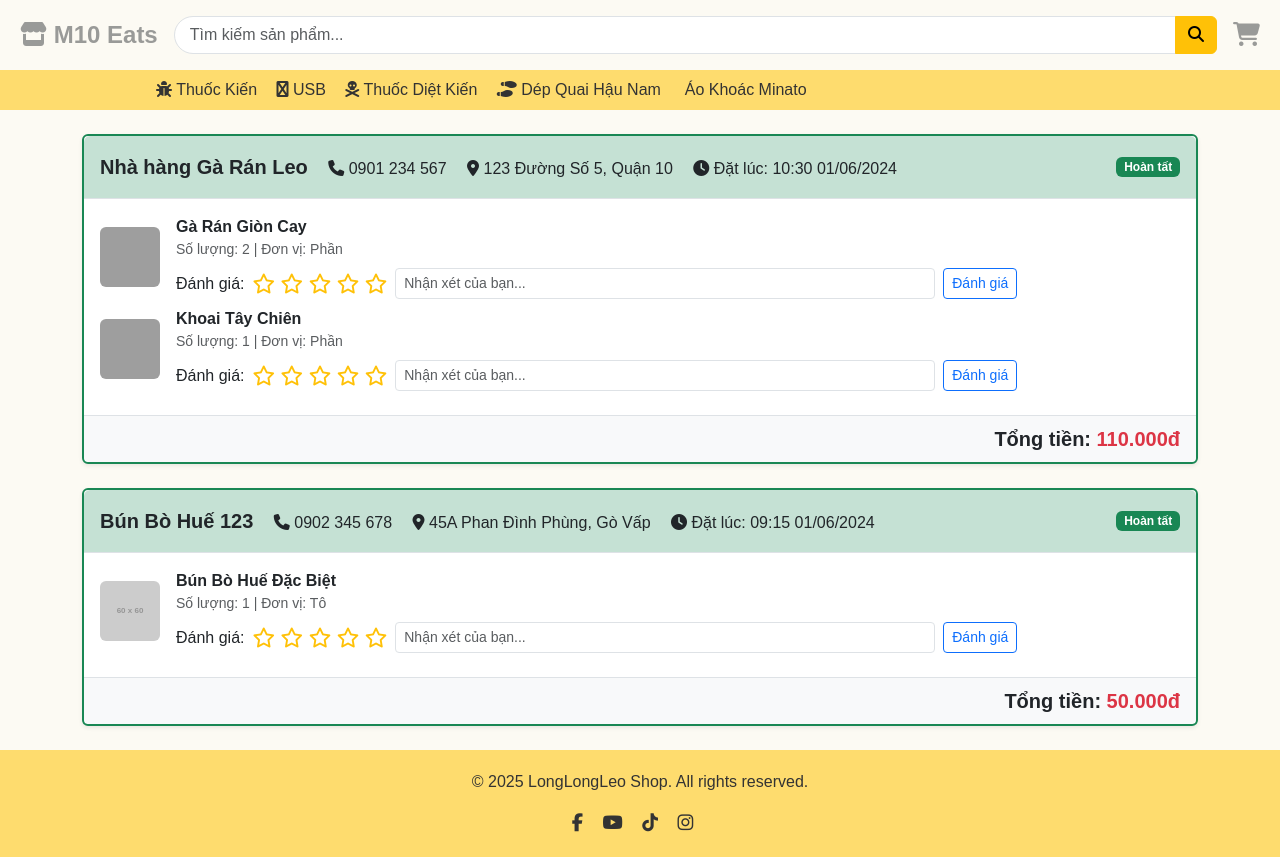
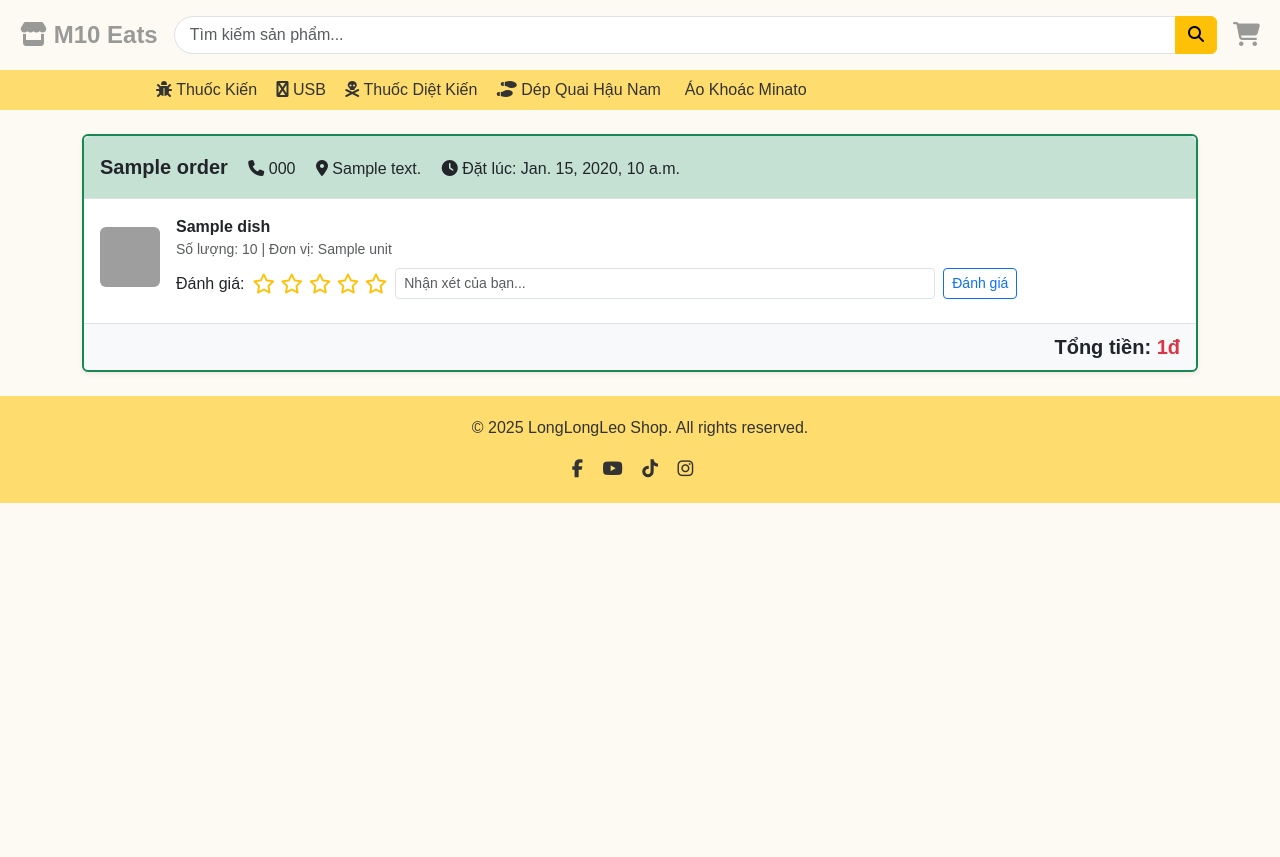
Before and after one commit to anhkreal/QLDA_22NH12_G14_M10, a Django app: template app/templates/orderHistory.html in a window 1280 px wide. Shown: the part 40-897 px from the top of the page. After the commit the page ends 543 px from the top, so only its background shows below. Run offline with Django 5.2, Linux system fonts and the light colour scheme; the template is opened without the code that fills it: most values are stand-ins (such as "Sample title", 1, 10 or a date in 2020); grey boxes labelled with a size stand in for pictures from a placeholder-image service; some libraries are stand-ins or nearby versions; grey boxes are pictures that could not be loaded.

Commit message:
Cập nhật lịch sử đơn hàng-User

```diff
--- a/app/templates/orderHistory.html
+++ b/app/templates/orderHistory.html
@@ -3,33 +3,49 @@
 {% block title %}Lịch sử đơn hàng{% endblock %}
 {% block content %}
 
-<!-- Đơn hàng đã đặt -->
+{% for order in orders %}
 <div class="card mb-4 shadow-sm border-success border-2">
   <div class="card-body p-0">
     <!-- Phần đầu: Thông tin nhà hàng và trạng thái -->
     <div class="d-flex flex-wrap align-items-center justify-content-between bg-success bg-opacity-25 px-3 py-3 border-bottom rounded-top">
       <div>
-        <span class="fw-bold fs-5 text-dark">Nhà hàng Gà Rán Leo</span>
-        <span class="ms-3"><i class="fas fa-phone"></i> 0901 234 567</span>
-        <span class="ms-3"><i class="fas fa-map-marker-alt"></i> 123 Đường Số 5, Quận 10</span>
-        <span class="ms-3"><i class="fas fa-clock"></i> Đặt lúc: 10:30 01/06/2024</span>
+        <span class="fw-bold fs-5 text-dark">{{ order.restaurant_name }}</span>
+        <span class="ms-3"><i class="fas fa-phone"></i> {{ order.restaurant_phone }}</span>
+        <span class="ms-3"><i class="fas fa-map-marker-alt"></i> {{ order.restaurant_address }}</span>
+        <span class="ms-3"><i class="fas fa-clock"></i> Đặt lúc: {{ order.order_time }}</span>
       </div>
       <div class="d-flex align-items-center mt-2 mt-md-0">
+        {% if order.status == 3 or order.status == 2 %}
           <span class="badge bg-success text-white">Hoàn tất</span>
+        {% elif order.status == -1 %}
+          <span class="badge bg-danger text-white">Đã từ chối</span>
+        {% endif %}
       </div>
     </div>
-    <!-- Phần 2: Danh sách món ăn -->
+    <!-- Danh sách món ăn -->
     <div class="p-3">
-      <!-- Món ăn 1 -->
+      {% for dish in order.dishes %}
       <div class="d-flex align-items-center mb-2">
         <img src="https://edeninterior.vn/wp-content/uploads/2024/05/thiet-ke-mat-tien-nha-hang-dep-1.jpg"
              class="rounded me-3" style="width: 60px; height: 60px; object-fit: cover;">
         <div class="flex-grow-1">
-          <div class="fw-semibold">Gà Rán Giòn Cay</div>
-          <div class="text-muted small">Số lượng: 2 | Đơn vị: Phần</div>
+          <div class="fw-semibold">{{ dish.name }}</div>
+          <div class="text-muted small">Số lượng: {{ dish.quantity }} | Đơn vị: {{ dish.unit }}</div>
           <!-- Đánh giá -->
           <div class="mt-2 d-flex align-items-center">
             <span class="me-2">Đánh giá:</span>
+            {% if dish.rated %}
+              <span class="text-warning me-2">
+                {% for i in "12345"|make_list %}
+                  {% if i|add:'0' <= dish.star|stringformat:"d" %}
+                    <i class="fas fa-star"></i>
+                  {% else %}
+                    <i class="far fa-star"></i>
+                  {% endif %}
+                {% endfor %}
+              </span>
+              <span class="me-2">{{ dish.comment }}</span>
+            {% else %}
               <span class="star-rating text-warning fs-5 me-2" data-rating="0">
                 <i class="far fa-star" data-value="1"></i>
                 <i class="far fa-star" data-value="2"></i>
@@ -39,122 +55,20 @@
               </span>
               <input type="text" class="form-control form-control-sm star-comment-input me-2" style="width: 540px;" placeholder="Nhận xét của bạn...">
               <button class="btn btn-sm btn-outline-primary">Đánh giá</button>
-            <!-- Khi click vào số sao, số sao tương ứng sẽ sáng lên -->
-            <!-- Click vào sao thứ N thì N sao đầu sáng -->
+            {% endif %}
           </div>
         </div>
       </div>
-      <!-- Món ăn 2 -->
-      <div class="d-flex align-items-center mb-2">
-        <img src="https://edeninterior.vn/wp-content/uploads/2024/05/thiet-ke-mat-tien-nha-hang-dep-1.jpg"
-             class="rounded me-3" style="width: 60px; height: 60px; object-fit: cover;">
-        <div class="flex-grow-1">
-          <div class="fw-semibold">Khoai Tây Chiên</div>
-          <div class="text-muted small">Số lượng: 1 | Đơn vị: Phần</div>
-          <!-- Đánh giá -->
-          <div class="mt-2 d-flex align-items-center">
-            <span class="me-2">Đánh giá:</span>
-            <span class="star-rating text-warning fs-5 me-2" data-rating="0">
-              <i class="far fa-star" data-value="1"></i>
-              <i class="far fa-star" data-value="2"></i>
-              <i class="far fa-star" data-value="3"></i>
-              <i class="far fa-star" data-value="4"></i>
-              <i class="far fa-star" data-value="5"></i>
-            </span>
-            <input type="text" class="form-control form-control-sm star-comment-input me-2" style="width: 540px;" placeholder="Nhận xét của bạn...">
-            <button class="btn btn-sm btn-outline-primary">Đánh giá</button>
-            <!-- Khi click vào số sao, số sao tương ứng sẽ sáng lên -->
-            <!-- Click vào sao thứ N thì N sao đầu sáng -->
+      {% endfor %}
+    </div>
+    <!-- Tổng tiền -->
+    <div class="bg-light border-top px-3 py-2 d-flex justify-content-end rounded-bottom">
+      <span class="fw-bold fs-5">Tổng tiền: <span class="text-danger">{{ order.total_payment|floatformat:0 }}đ</span></span>
     </div>
   </div>
 </div>
-    </div>
-    <!-- Phần 3: Tổng tiền -->
-    <div class="bg-light border-top px-3 py-2 d-flex justify-content-end rounded-bottom">
-      <span class="fw-bold fs-5">Tổng tiền: <span class="text-danger">110.000đ</span></span>
-    </div>
-  </div>
-</div>
-
-<!-- Đơn hàng đã đặt khác -->
-<div class="card mb-4 shadow-sm border-success border-2">
-  <div class="card-body p-0">
-    <div class="d-flex flex-wrap align-items-center justify-content-between bg-success bg-opacity-25 px-3 py-3 border-bottom rounded-top">
-      <div>
-        <span class="fw-bold fs-5 text-dark">Bún Bò Huế 123</span>
-        <span class="ms-3"><i class="fas fa-phone"></i> 0902 345 678</span>
-        <span class="ms-3"><i class="fas fa-map-marker-alt"></i> 45A Phan Đình Phùng, Gò Vấp</span>
-        <span class="ms-3"><i class="fas fa-clock"></i> Đặt lúc: 09:15 01/06/2024</span>
-      </div>
-      <div class="d-flex align-items-center mt-2 mt-md-0">
-        <span class="badge bg-success text-white">Hoàn tất</span>
-      </div>
-    </div>
-    <div class="p-3">
-      <div class="d-flex align-items-center mb-2">
-        <img src="https://via.placeholder.com/60x60.png?text=Bún+Bò"
-             class="rounded me-3" style="width: 60px; height: 60px; object-fit: cover;">
-        <div class="flex-grow-1">
-          <div class="fw-semibold">Bún Bò Huế Đặc Biệt</div>
-          <div class="text-muted small">Số lượng: 1 | Đơn vị: Tô</div>
-          <!-- Đánh giá -->
-          <div class="mt-2 d-flex align-items-center">
-            <span class="me-2">Đánh giá:</span>
-            <span class="star-rating text-warning fs-5 me-2" data-rating="0">
-              <i class="far fa-star" data-value="1"></i>
-              <i class="far fa-star" data-value="2"></i>
-              <i class="far fa-star" data-value="3"></i>
-              <i class="far fa-star" data-value="4"></i>
-              <i class="far fa-star" data-value="5"></i>
-            </span>
-            <input type="text" class="form-control form-control-sm star-comment-input me-2" style="width: 540px;" placeholder="Nhận xét của bạn...">
-            <button class="btn btn-sm btn-outline-primary">Đánh giá</button>
-            <!-- Khi click vào số sao, số sao tương ứng sẽ sáng lên -->
-            <!-- Click vào sao thứ N thì N sao đầu sáng -->
-          </div>
-        </div>
-      </div>
-    </div>
-    <div class="bg-light border-top px-3 py-2 d-flex justify-content-end rounded-bottom">
-      <span class="fw-bold fs-5">Tổng tiền: <span class="text-danger">50.000đ</span></span>
-    </div>
-  </div>
-</div>
-
-<script>
-// filepath: e:\Semester6\QLDA CNTT\testproject\myproject\app\templates\orderHistory.html
-document.addEventListener('DOMContentLoaded', function() {
-  // Map số sao sang text comment
-  var starTexts = {
-    0: "",
-    1: "Rất tệ",
-    2: "Tệ",
-    3: "Bình thường",
-    4: "Hài lòng",
-    5: "Tuyệt vời"
-  };
-  document.querySelectorAll('.star-rating').forEach(function(starRating) {
-    starRating.addEventListener('click', function(e) {
-      if (e.target.matches('i[data-value]')) {
-        var value = parseInt(e.target.getAttribute('data-value'));
-        var stars = starRating.querySelectorAll('i[data-value]');
-        stars.forEach(function(star, idx) {
-          if (idx < value) {
-            star.classList.remove('far');
-            star.classList.add('fas');
-          } else {
-            star.classList.remove('fas');
-            star.classList.add('far');
-          }
-        });
-        starRating.setAttribute('data-rating', value);
-        // Hiển thị text comment
-        var comment = starRating.parentElement.querySelector('.star-comment');
-        if (comment) comment.textContent = starTexts[value];
-      }
-    });
-  });
-});
-</script>
+{% empty %}
+<div class="alert alert-info">Bạn chưa có đơn hàng nào.</div>
+{% endfor %}
 
 {% endblock %}
```
Lines whose indentation alone changed are shown as unchanged.
